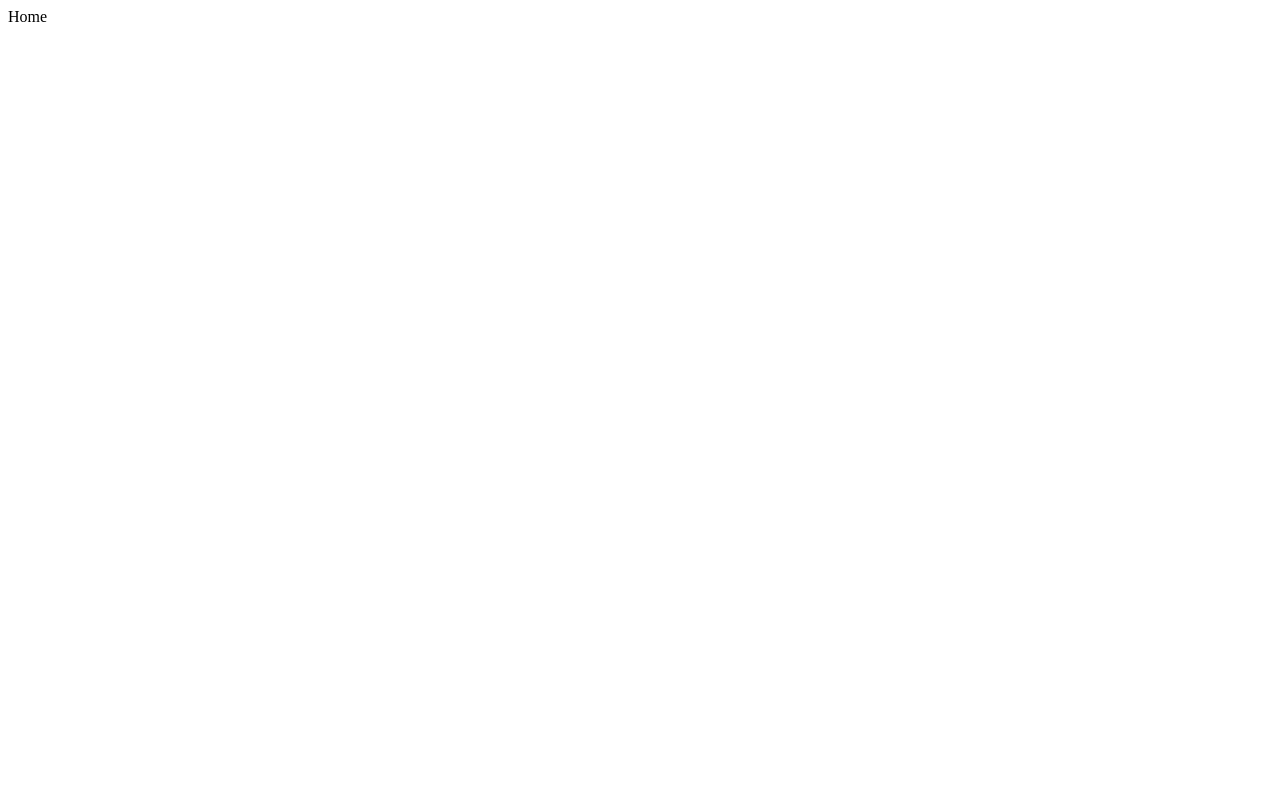
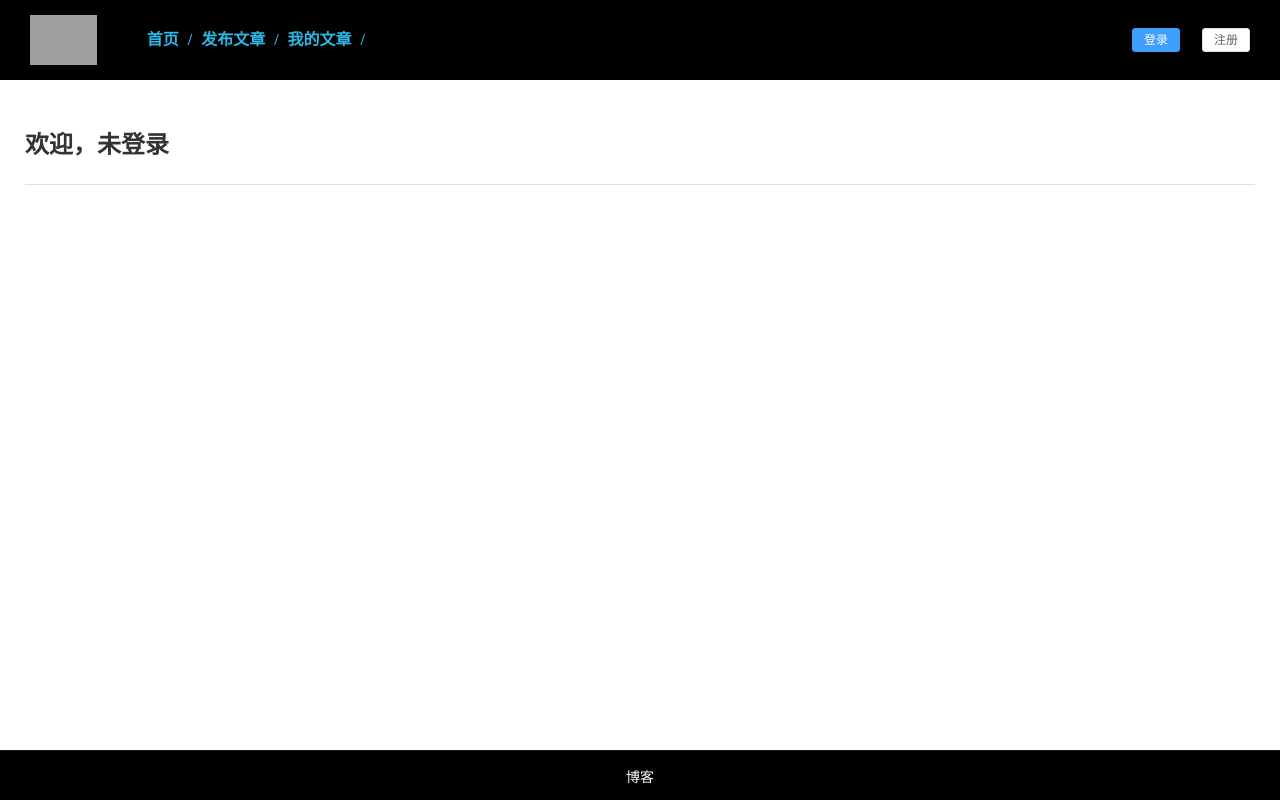
Before and after one commit to zzz2383/djgano5-vue3_blog, a Vue app in the folder blog_frontend/: page / in a window 1280 px wide. Built offline with nearby package versions, Linux system fonts and the light colour scheme; no server answers; grey boxes are pictures that could not be loaded.

Commit message:
feat：前端主页视图

```diff
--- a/blog_frontend/src/views/HomeView.vue
+++ b/blog_frontend/src/views/HomeView.vue
@@ -1,9 +1,263 @@
+<template>
+    <!-- 整体布局容器 -->
+    <div class="common-layout">
+        <!-- Element Plus 容器组件 -->
+        <el-container>
+            <!-- 顶部导航栏 -->
+            <el-header>
+                <div class="header-content">
+                    <!-- logo图片地址 -->
+                    <img src="../assets/images/logo.jpg" alt="Logo" class="logo" /> <!-- 网站Logo -->
+                    <el-breadcrumb separator="/">
+                        <el-breadcrumb-item :to="{ path: '/' }">首页</el-breadcrumb-item>
+                        <el-breadcrumb-item :to="{ path: '/articles/create' }">发布文章</el-breadcrumb-item>
+                        <el-breadcrumb-item :to="{ path: '/myarticles' }">我的文章</el-breadcrumb-item>
+                        <el-breadcrumb-item></el-breadcrumb-item>
+                    </el-breadcrumb>
+
+                    <!-- 用户信息区域 -->
+                    <div class="user-info" v-if="authStore.isAuthenticated">
+                        <el-dropdown>
+                            <div class="user-avatar-name">
+                                <div v-if="userAvatar">
+                                    <el-avatar :size="40" :src="userAvatar" class="avatar">
+                                    </el-avatar>
+                                </div>
+                                <span class="username">{{ authStore.user?.username }}</span>
+                            </div>
+                            <template #dropdown>
+                                <el-dropdown-menu>
+                                    <el-dropdown-item @click="goToAuthorProfile">个人中心</el-dropdown-item>
+                                    <el-dropdown-item divided @click="handleLogout">退出登录</el-dropdown-item>
+                                </el-dropdown-menu>
+                            </template>
+                        </el-dropdown>
+                    </div>
+                    <div class="login-register" v-else>
+                        <el-button type="primary" size="small" @click="router.push('/login')">登录</el-button>
+                        <el-button size="small" @click="router.push('/register')">注册</el-button>
+                    </div>
+                </div>
+            </el-header>
+
+            <!-- 主内容区域 -->
+            <el-main>
+                <!-- 用户欢迎信息 -->
+                <span class="welcome-message">
+                    <h1>欢迎，{{ username }}</h1><!-- 动态显示用户名 -->
+                </span>
+                <el-divider />
+                <!-- 使用 router-view 嵌入 posts 视图 -->
+                <ArticleListView v-if="$route.name === 'Articles'" />
+                <MyArticleListView v-else-if="$route.name === 'Myarticles'" />
+            </el-main>
+
+            <!-- 底部信息栏 -->
+            <el-footer>
+                博客
+            </el-footer>
+        </el-container>
+    </div>
+</template>
+
 <script setup lang="ts">
+// 导入Vue相关API
+import { computed, onMounted } from 'vue'
+// 导入路由相关
+import { useRouter } from 'vue-router'
+// 导入Element Plus组件
+import { ElMessage, ElMessageBox } from 'element-plus'
+// 导入Pinia存储
+import { useAuthStore } from '../stores/auth'
+
+
+
+// ========== 初始化实例 ==========
+const router = useRouter()          // 路由实例
+const authStore = useAuthStore()    // 认证存储实例
+
+// 初始化认证状态
+onMounted(() => {
+    console.log('初始化认证状态...')
+    authStore.initialize()
+    console.log('当前用户:', authStore.user)
+})
+
+// ========== 计算属性 ==========
+// 获取当前用户名（未登录显示"未登录"）
+const username = computed(() => authStore.user?.username || '未登录')
+
+// 获取用户头像，如果没有则使用默认头像
+const userAvatar = computed(() => {
+    return authStore.user?.avatar
+})
+
+// ========== 方法定义 ==========
+/**
+ * 处理退出登录逻辑
+ */
+const handleLogout = async () => {
+    try {
+        // 1. 显示确认对话框
+        await ElMessageBox.confirm('确定要退出登录吗？', '提示', {
+            confirmButtonText: '确定',
+            cancelButtonText: '取消',
+            type: 'warning'  // 警告类型
+        })
+
+        // 2. 调用认证存储的logout方法
+        await authStore.logout()
+
+        // 3. 显示成功消息
+        ElMessage.success('退出成功')
+
+        // 4. 跳转到登录页
+        router.push('/')
+    } catch (error: any) {
+        // 5. 错误处理（排除用户取消的情况）
+        if (error !== 'cancel') {
+            ElMessage.error('退出失败')
+        }
+    }
+}
+
+const goToAuthorProfile = () => {
+    if (authStore.user?.id) {
+        router.push(`/profile/${authStore.user?.id}`)
+    }
+}
 
 </script>
 
-<template>
-    Home
-</template>
+<style scoped>
+/*
+ * 定义CSS变量控制主题颜色
+ * 便于统一管理和修改
+ */
+.common-layout {
+    --header-footer-bg: #000000;
+    /* 头部/底部背景色 - 黑色 */
+    --header-link-color: #2db5e6;
+    /* 头部链接默认颜色 - 浅蓝色 */
+    --header-link-hover: #157db4;
+    /* 头部链接悬停颜色 - 深蓝色 */
+    --main-bg: #ffffff;
+    /* 主内容区背景色 - 纯白 */
+    --main-text: #333333;
+    /* 主内容区文字色 - 深灰 */
 
-<style scoped></style>
+    position: fixed;
+    top: 0;
+    left: 0;
+    width: 100vw;
+    height: 100vh;
+    overflow: hidden;
+}
+
+/* 容器样式 - 填满父元素 */
+.el-container {
+    height: 100%;
+}
+
+/* 头部样式 */
+.el-header {
+    background-color: var(--header-footer-bg);
+    height: 80px;
+    font-size: 20px;
+    font-weight: 500;
+    display: flex;
+    align-items: center;
+    padding: 0 30px;
+    box-shadow: 0 2px 10px rgba(0, 0, 0, 0.1);
+}
+
+.header-content {
+    display: flex;
+    align-items: center;
+    justify-content: space-between;
+    width: 100%;
+}
+
+.logo {
+    height: 50px;
+    width: auto;
+    margin-right: 50px;
+}
+
+
+/* 面包屑导航样式 */
+.el-breadcrumb {
+    font-size: 16px;
+}
+
+.el-breadcrumb :deep(.el-breadcrumb__inner) {
+    color: var(--header-link-color) !important;
+    transition: color 0.3s ease;
+}
+
+.el-breadcrumb :deep(.el-breadcrumb__inner:hover) {
+    color: var(--header-link-hover) !important;
+    text-decoration: none;
+}
+
+.el-breadcrumb :deep(.el-breadcrumb__separator) {
+    color: var(--header-link-color) !important;
+}
+
+
+/* 用户信息区域样式 */
+.user-info {
+    display: flex;
+    align-items: center;
+    margin-left: auto;
+    cursor: pointer;
+}
+
+.user-avatar-name {
+    display: flex;
+    align-items: center;
+    gap: 10px;
+}
+
+.user-avatar-name .username {
+    color: white;
+    font-size: 16px;
+}
+
+.avatar {
+    background-color: #f5f7fa;
+}
+
+/* 登录注册按钮区域 */
+.login-register {
+    display: flex;
+    gap: 10px;
+    margin-left: auto;
+}
+
+/* 主内容区样式 */
+.el-main {
+    background-color: var(--main-bg);
+    color: var(--main-text);
+    flex: 1;
+    overflow: auto;
+    padding: 25px;
+}
+
+.welcome-message {
+    display: block;
+    margin-bottom: 20px;
+}
+
+/* 底部样式 */
+.el-footer {
+    background-color: var(--header-footer-bg);
+    color: white;
+    height: 50px;
+    display: flex;
+    align-items: center;
+    justify-content: center;
+    font-size: 14px;
+    border-top: 1px solid rgba(255, 255, 255, 0.1);
+}
+</style>
```
